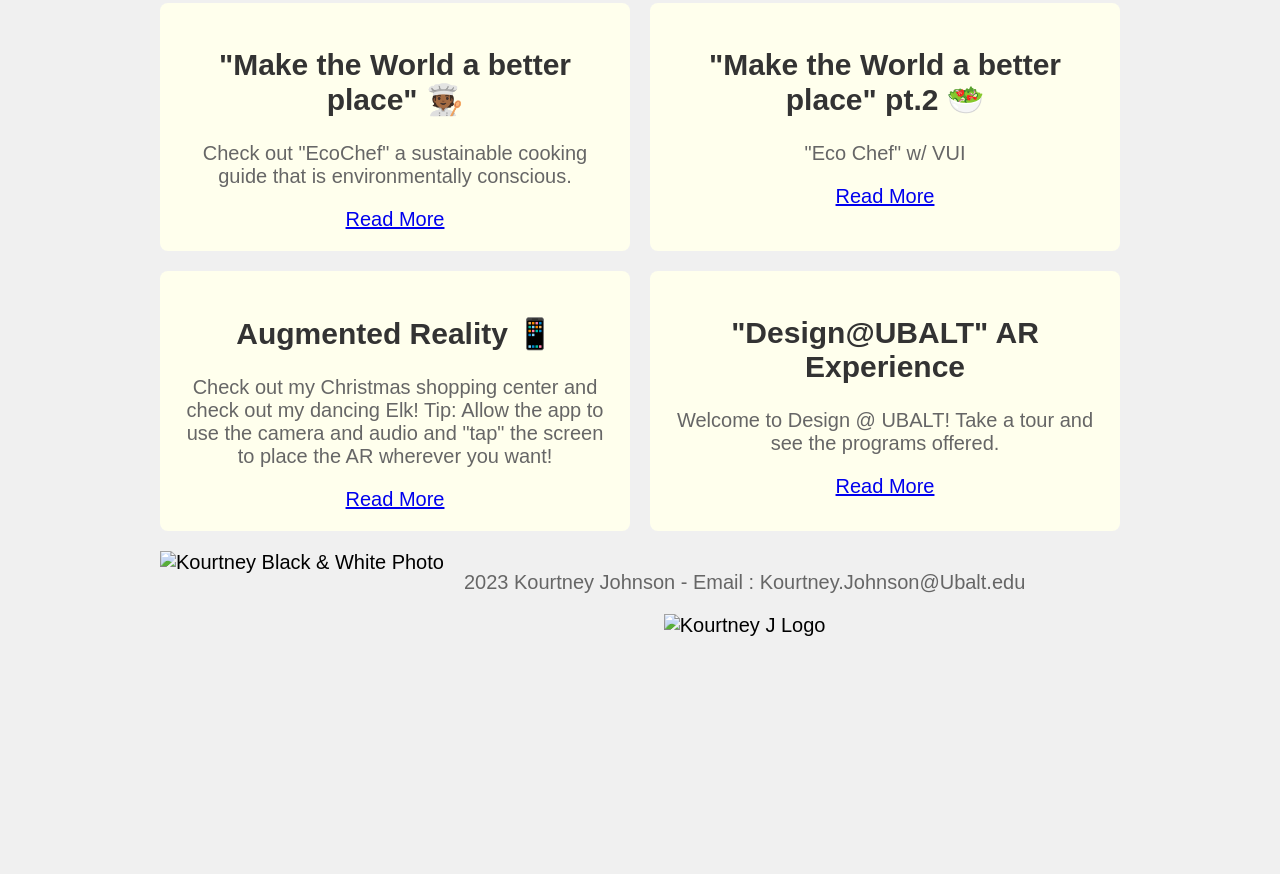
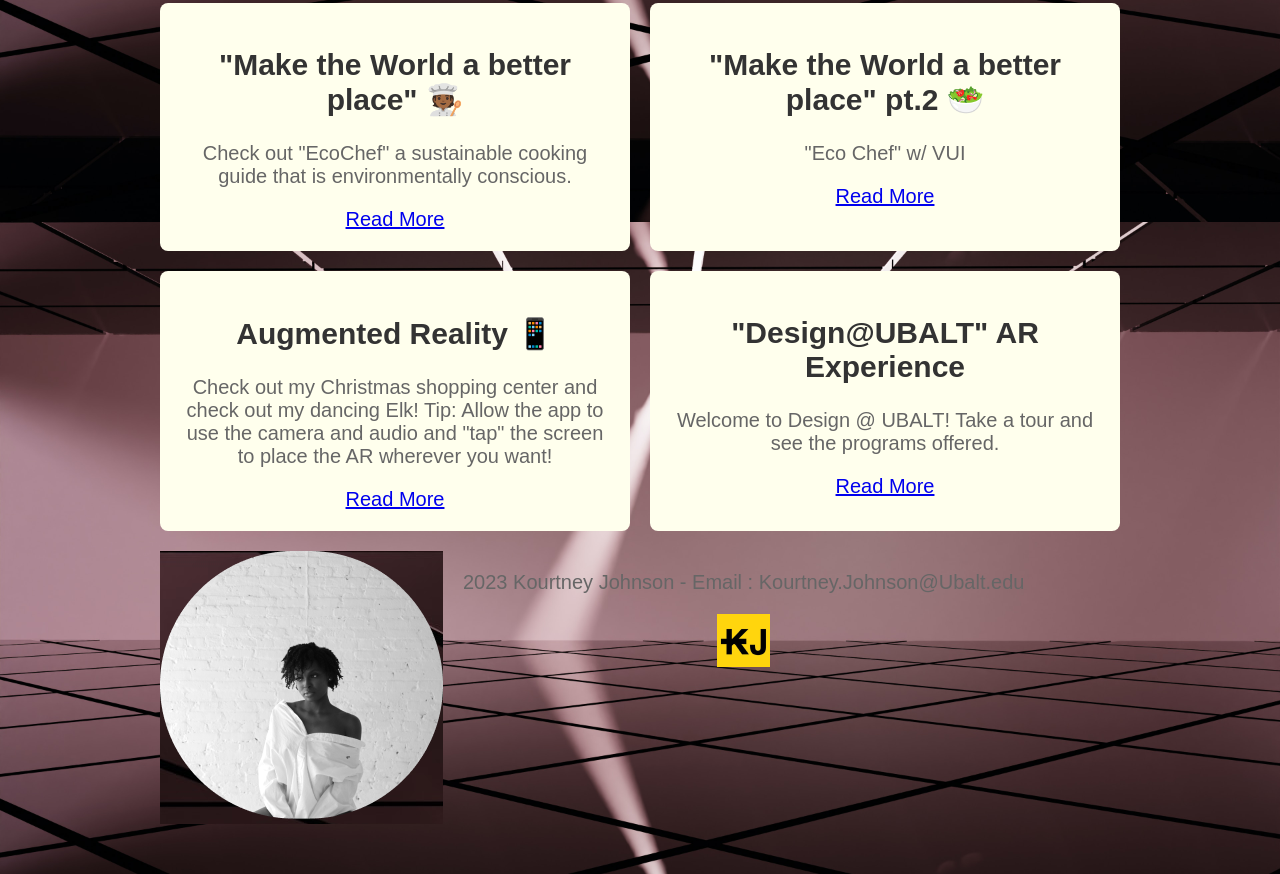
Before and after one commit to KourtneyJ/finalproject, a plain HTML site: page index.html in a window 1280 px wide. Shown: the part 1378-2252 px from the top of the page. Before the commit the page ends 2045 px from the top, so only its background shows below. Drawn offline with Linux system fonts and the light colour scheme.

Commit message:
Update index.html

```diff
--- a/index.html
+++ b/index.html
@@ -10,7 +10,7 @@
     <style>
         /* Main Style */
         body {
-            background-image: url('img/studio.jpg');
+            background-image: url('studio.jpg');
             background-size: cover;
             background-repeat: no-repeat;
             background-attachment: fixed;
@@ -54,7 +54,7 @@
             }
 
             .image {
-                background-image: url('img/studio.jpg');
+                background-image: url('studio.jpg');
                 ;
             }
         }
@@ -71,7 +71,7 @@
             }
 
             .image {
-                background-image: url('img/studio.jpg');
+                background-image: url('studio.jpg');
                 ;
             }
         }
@@ -88,7 +88,7 @@
             }
 
             .image {
-                background-image: url('img/studio.jpg');
+                background-image: url('studio.jpg');
                 ;
             }
         }
@@ -314,7 +314,7 @@
 <section>
     <div class="image">
         <picture>
-            <img src="img/KJBW.png" alt="Kourtney Black & White Photo" media="(max-width: 600px)">
+            <img src="KJBW.png" alt="Kourtney Black & White Photo" media="(max-width: 600px)">
         </picture>
     </div>
     </p>
@@ -323,7 +323,7 @@
 <footer>
     <p>2023 Kourtney Johnson - Email : Kourtney.Johnson@Ubalt.edu</p>
     <picture>
-        <img src="img/kjltiny.png" alt="Kourtney J Logo" media="(max-width: 100px)">
+        <img src="kjltiny.png" alt="Kourtney J Logo" media="(max-width: 100px)">
     </picture>
 </footer>
 </body>
```
